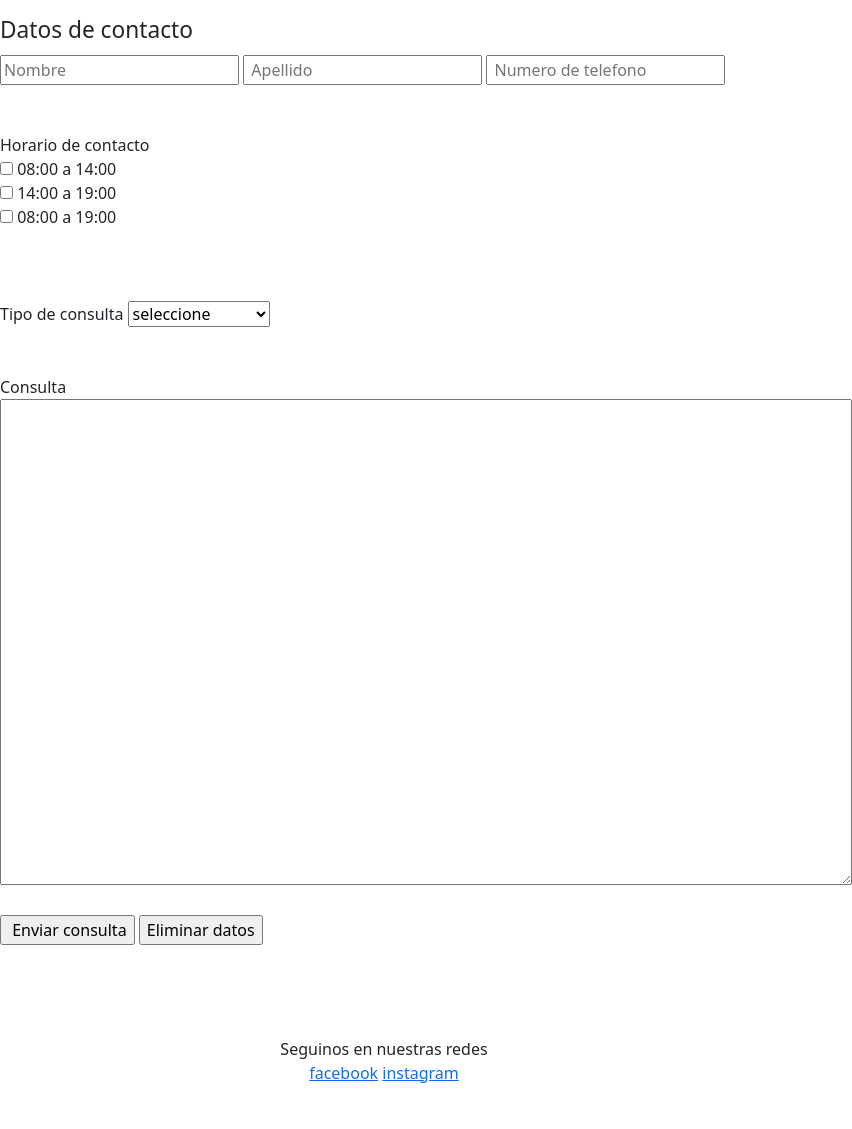
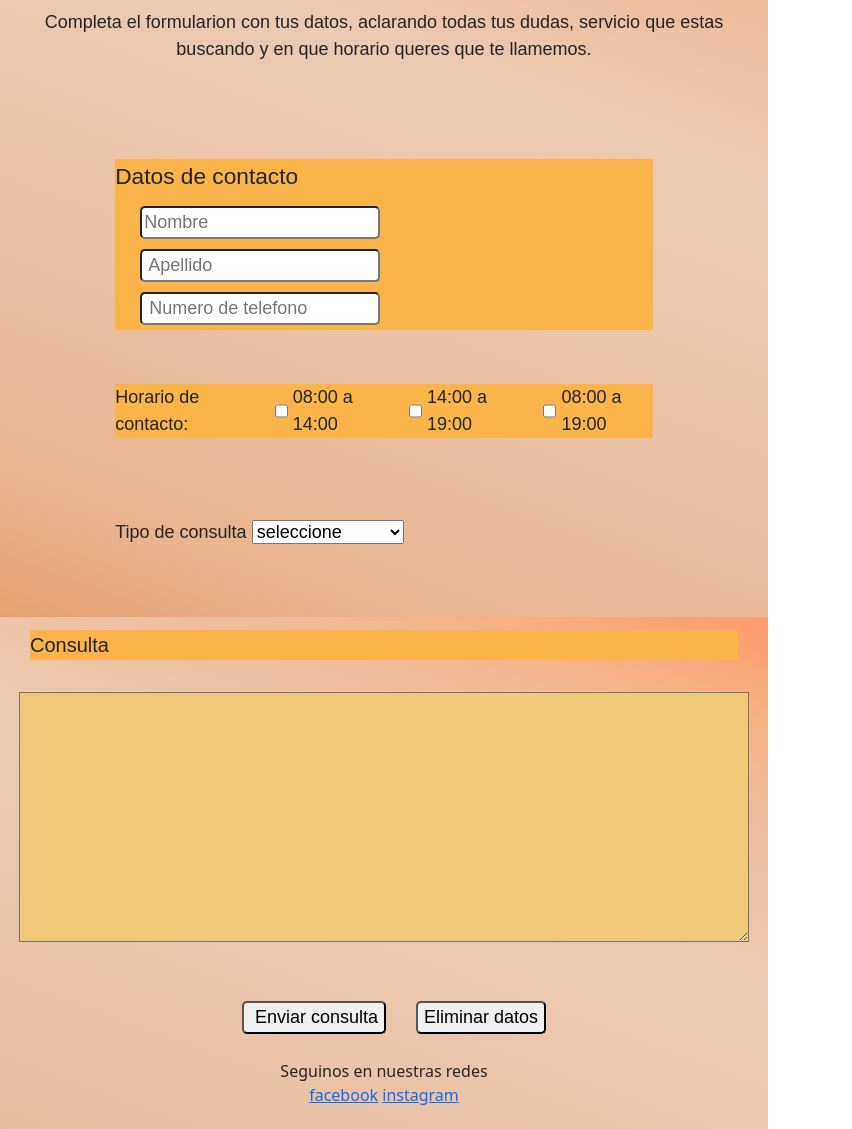
Before and after one commit to Alejandro-Bonafos/Proyecto-final, a website: page pages/Formulario-de-conctacto.html in a window 768 px wide. Shown: the part 183-1312 px from the top of the page, 852 px wide, since content can reach past the window. Before the commit the page ends 1290 px from the top, so only its background shows below. Drawn offline with nearby package versions, Linux system fonts and the light colour scheme.

Commit message:
arreglos en css y sass

```diff
--- a/estilos/estilos.css
+++ b/estilos/estilos.css
@@ -588,4 +588,186 @@ footer {
 /* Largue devices ( landscape desktop, 1025px and 1200px) */
 @media only screen and (min-width: 1025px) and (max-width: 1200px) {
 }
-/*---------------------------inicio css de promos----------------------------*/
+/*---------------------------inicio css contactos----------------------------*/
+
+.contacto{
+  width: 100%;
+  height: 100vh;
+}
+.muestra h2{
+  font-family: Arial, Helvetica, sans-serif;
+  font-size: 35px;
+  text-align: center;
+}
+.muestra p{
+  width: auto;
+  height: 50px;
+  font-family: Arial, Helvetica, sans-serif;
+  font-size: 18px;
+  text-align: center;
+  margin-bottom: 50px;
+}
+
+.formularios{
+  display: flex;
+  justify-content: center;
+  width: 100%;
+  font-size: 18px;
+  font-family: Arial, Helvetica, sans-serif;
+}
+
+.boton{
+  display: flex;
+  justify-content: center;
+  border-radius: 15px;
+}
+input{
+  margin:5px;
+  border-radius: 5px;
+}
+/* Extra small devices (phones, 480px and down) */
+@media only screen and (max-width: 480px) {
+
+  .formularios {
+    flex-direction: column;
+  }
+
+  .datos{
+    width: 60%;
+    height: auto;
+    display: flex;
+    margin: auto;
+    margin-top: 50px;
+    background-color: rgb(250, 180, 74);
+  }
+  .horario{
+    width: 50%;
+    height: auto;
+    margin: auto;
+    background-color: rgb(250, 180, 74);
+  }
+
+  .tipo{
+    width: 50%;
+    height: auto;
+    margin: auto;
+  }
+  .cuadro textarea{
+    display: flex;
+    justify-content: center;
+    width: 95%;
+    height:350px ;
+    margin: auto;
+    background-color: rgb(250, 180, 74);
+  }
+  .cuadro label{
+  margin:30px;
+  font-size: 20px;
+  display: flex;
+  background-color: rgb(250, 180, 74);
+  }
+
+  }
+/* Small devices (portrait tablets and large phones, 481px and 768px) */
+@media only screen and (min-width: 481px) and (max-width: 768px) {
+  .navbar-nav {
+    display: flex;
+    justify-content: center;
+    flex-direction: column;
+    margin-left: 0;
+    column-gap: 0;
+  }
+  .formularios {
+    flex-direction: column;
+  }
+
+  .datos{
+    width: 40%;
+    height: auto;
+    display: flex;
+    margin: auto;
+    background-color: rgb(250, 180, 74);
+  }
+  .horario{
+    width: 30%;
+    height: auto;
+    margin: auto;
+    flex-direction: column;
+    background-color: rgb(250, 180, 74);
+  }
+
+  .tipo{
+    width: 60%;
+    height: auto;
+    margin: auto;
+  }
+  .cuadro textarea{
+    display: flex;
+    justify-content: center;
+    width: 95%;
+    height:350px ;
+    margin: auto;
+    background-color: #f1c87a;
+
+  }
+  .cuadro label{
+  margin:30px;
+  font-size: 20px;
+  display: flex;
+  background-color: #f1c87a;
+
+  }
+
+  }
+
+/* Medium devices (landscape tablets, 768px and 1024px) */
+@media only screen and (min-width: 768px) and (max-width: 1024px) {
+  .formularios {
+    flex-direction: column;
+  }
+
+  .datos{
+    width: 70%;
+    height: auto;
+    display: flex;
+    margin: auto;
+    margin-top: 50px;
+    background-color: rgb(250, 180, 74);
+  }
+  .horario{
+    width: 70%;
+    display: flex;
+    flex-direction: row;
+    height: auto;
+    margin: auto;
+  }
+  .horarios, input{
+    margin-left: 25px;
+  }
+
+  .tipo{
+    width: 70%;
+    height: auto;
+    margin: auto;
+  }
+  .cuadro textarea{
+    display: flex;
+    justify-content: center;
+    width: 95%;
+    height:250px ;
+    margin: auto;
+  }
+  .cuadro label{
+  margin:30px;
+  font-size: 20px;
+  display: flex;
+  margin-bottom: 5px;
+  background-color: rgb(250, 180, 74);
+  }
+
+  }
+
+
+/* Largue devices ( landscape desktop, 1025px and 1200px) */
+@media only screen and (min-width: 1025px) and (max-width: 1200px) {
+}
--- a/pages/Formulario-de-conctacto.html
+++ b/pages/Formulario-de-conctacto.html
@@ -8,8 +8,8 @@
             <link rel="icon" href="../Imagenes/Kiosco-cafe.ico">
             <link href="https://fonts.googleapis.com/css2?family=Dancing+Script:wght@700&family=Ubuntu:wght@300&display=swap" rel="stylesheet">
             <script src="https://kit.fontawesome.com/07ce4578cb.js" crossorigin="anonymous"></script>
-            <link rel= "stylesheet" href="../estilos/segunda-mitad.css">
             <link href="https://cdn.jsdelivr.net/npm/bootstrap@5.2.0-beta1/dist/css/bootstrap.min.css" rel="stylesheet" integrity="sha384-0evHe/X+R7YkIZDRvuzKMRqM+OrBnVFBL6DOitfPri4tjfHxaWutUpFmBp4vmVor" crossorigin="anonymous">
+            <link rel= "stylesheet" href="../estilos/estilos.css">
     </head>
     <body class="contacto">
         <header>
@@ -50,7 +50,6 @@
          </div>
         </header>
 
-
         <div class="muestra">
          <h2> Contactanos</h2>
          <p>Completa el formularion con tus datos, aclarando todas tus dudas, servicio que estas buscando y en que horario queres que te llamemos.</p>
@@ -67,7 +66,7 @@
                 </div>
                 <br> </br>
                 <div class="horario">
-                    <label for=" Horario de contacto"> Horario de contacto</label> <br>
+                    <label for=" Horario de contacto"> Horario de contacto:</label><br>
                     <input type="checkbox" name="Horario de contacto" id=" 08:00 a 14:00">
                     <label for="08:00 a 14:00"> 08:00 a 14:00</label> <br>
                     <input type="checkbox" name="Horario de contacto" id=" 14:00 a 19:00">
@@ -102,14 +101,17 @@
 
             </form>
         </section>
-        <br/><br/><br/>
+
         <footer>
-                            Seguinos en nuestras redes
-                                    </br>
-                                <a href="https://facebook.com/" target="blank">facebook</a>
-                                <a href="https://www.instagram.com/cafefrancia.rcia/?hl=es-la" target="blank">instagram</a>
+         Seguinos en nuestras redes
+         </br>
+         <a href="https://facebook.com/" target="blank">facebook</a>
+         <a href="https://www.instagram.com/cafefrancia.rcia/?hl=es-la" target="blank">instagram</a>
 
         </footer>
+
+      <!-- JavaScript Bundle with Popper -->
+      <script src="https://cdn.jsdelivr.net/npm/bootstrap@5.2.0-beta1/dist/js/bootstrap.bundle.min.js" integrity="sha384-pprn3073KE6tl6bjs2QrFaJGz5/SUsLqktiwsUTF55Jfv3qYSDhgCecCxMW52nD2" crossorigin="anonymous"></script>
 
     </body>
 
--- a/sass/views/_normalize.scss
+++ b/sass/views/_normalize.scss
@@ -48,12 +48,11 @@
 
 
   @media only screen and (max-width: 480px) {
-    .navbar-nav {
-        @include flex(column, center,"");
-        margin-left: 0;
-        column-gap: 0;
+   .navbar-nav {
+      @include flex (column,center,none);
+      margin-left: 0;
+      column-gap: 0;
     }
-
 }
 
 @media only screen and (min-width: 481px) and (max-width: 768px) {
--- a/sass/views/t-productos.scss
+++ b/sass/views/t-productos.scss
@@ -43,3 +43,13 @@ h2 {
   text-align: center;
   margin-top: $small;
 }
+.column img{
+  display: inline-block;
+}
+img{
+width: auto;
+height: 350px;
+margin-left: 23px;
+margin-bottom: 20px;
+border-radius: 10px;
+}
```
Also changed, not shown: index.html (+1 -1 lines), estilos/segunda-mitad.css.
